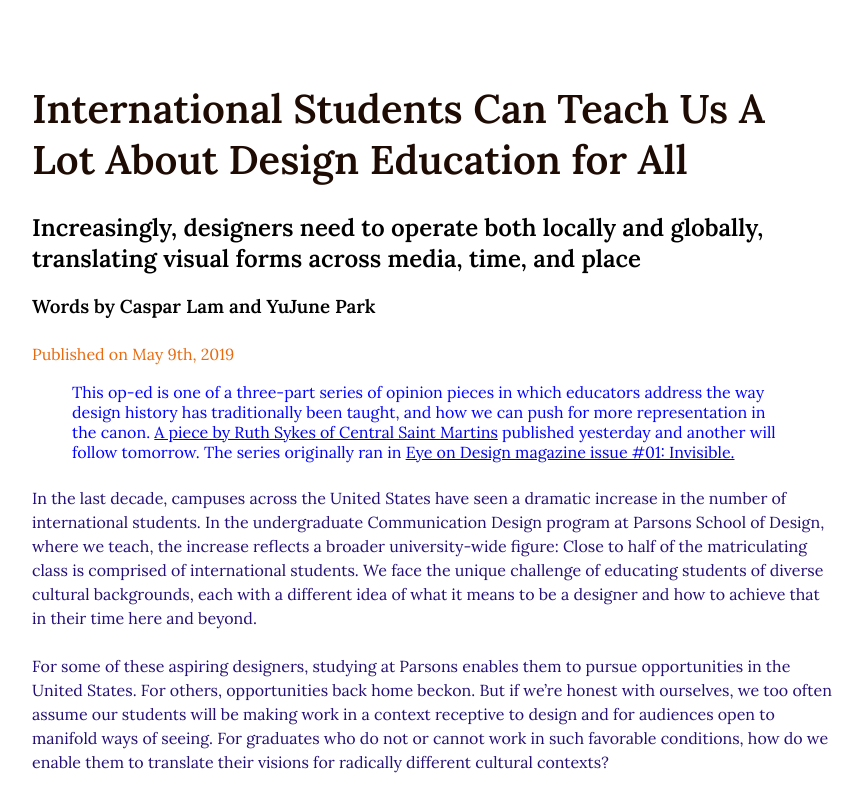
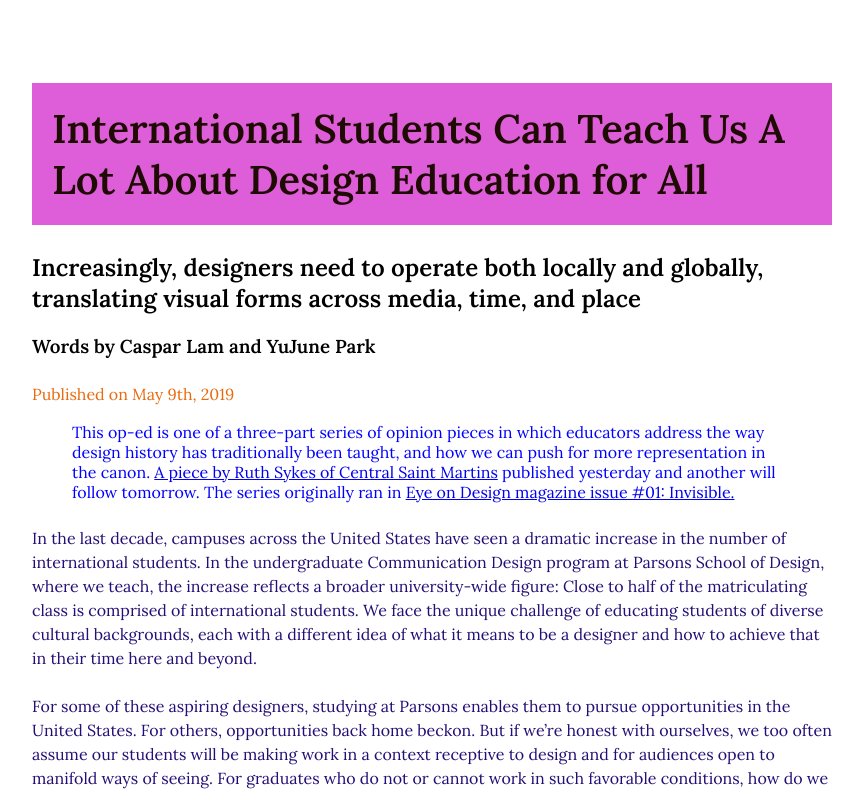
Before and after one commit to andremgrr/manuscript, a plain HTML site: page index.html in a window 1280 px wide. Shown: the top 793 px of the page, without its empty margins (208-1071 px from the left). Drawn offline with Linux system fonts and the light colour scheme.

Commit message:
Update index.css

```diff
--- a/styles/index.css
+++ b/styles/index.css
@@ -4,7 +4,7 @@
 h1{
 	font-size: 40px;
 }
-header{
+.highlight{
 	background-color: rgb(222, 93, 216);
 	padding: 20px;
 }
```
